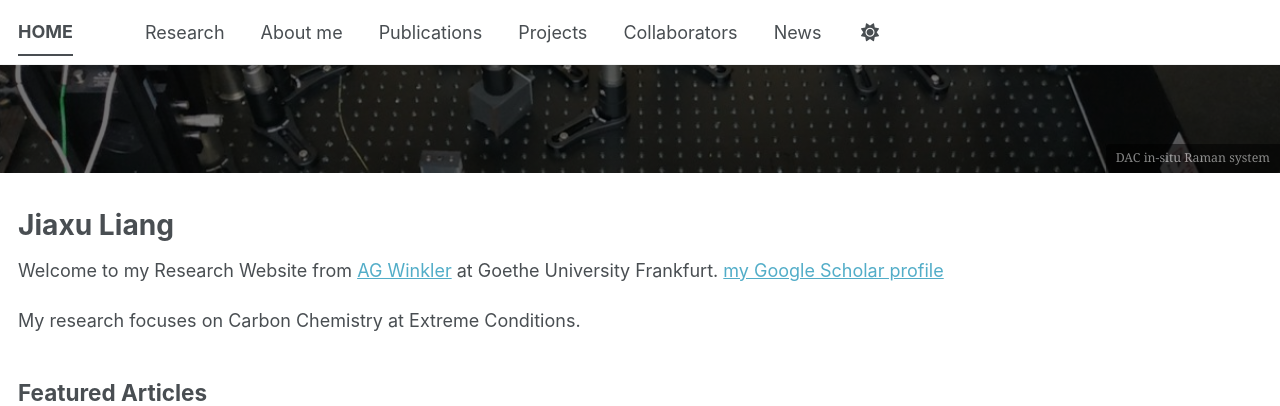
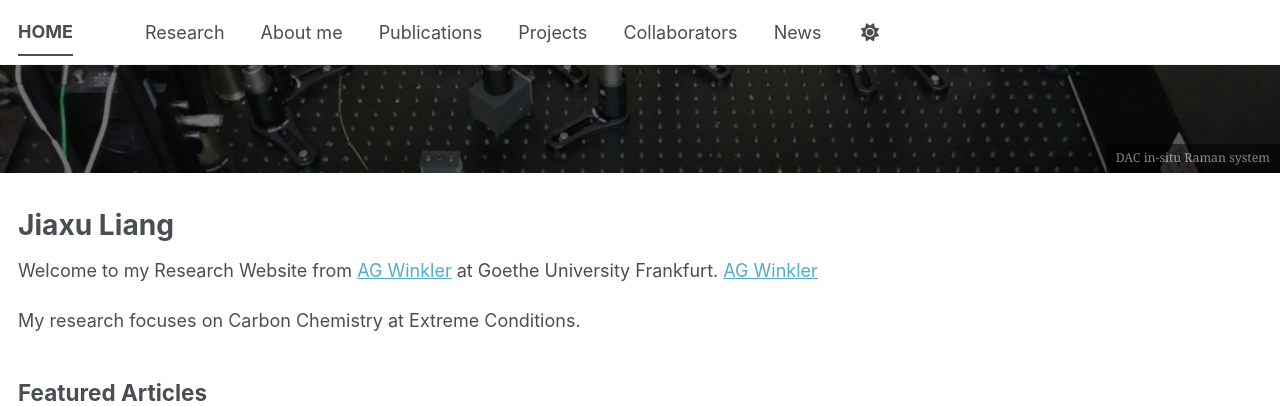
Before and after one commit to liangjiaxu-research/liangjiaxu-research.github.io, a Jekyll site: the page built from _pages/about.md, in a window 1280 px wide and 900 px high, scrolled down 342 px, cut to the strip 0-406 px from the top of the window. Built offline with Jekyll 4.4.1, drawn with Linux system fonts in a browser that asks for light colours; a script bundle is joined from its source files by our own code; library files that are not in the unit come from our copies.

Commit message:
Update about.md

```diff
--- a/_pages/about.md
+++ b/_pages/about.md
@@ -17,7 +17,7 @@ classes: wide
 
 # Jiaxu Liang
 
-Welcome to my Research Website from [AG Winkler](https://www.geo.uni-frankfurt.de/59244748/AG_Winkler#a_29c0515d-6b7f6354) at Goethe University Frankfurt. <a href="{{site.author.googlescholar}}" target="_blank">my Google Scholar profile</a>
+Welcome to my Research Website from [AG Winkler](https://www.geo.uni-frankfurt.de/59244748/AG_Winkler#a_29c0515d-6b7f6354) at Goethe University Frankfurt. <a href="{{https://www.geo.uni-frankfurt.de/59244748/AG_Winkler#a_29c0515d-6b7f6354}}" target="_blank">AG Winkler</a>
 
 My research focuses on Carbon Chemistry at Extreme Conditions.
 
```
